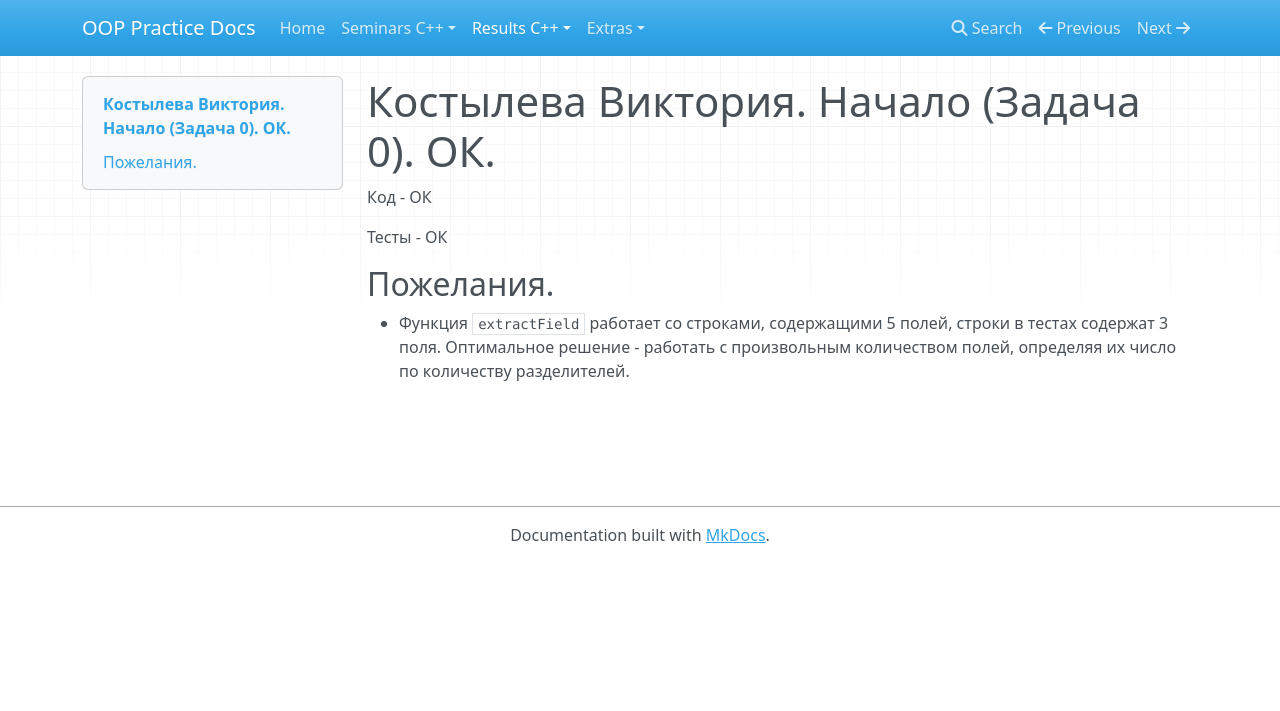
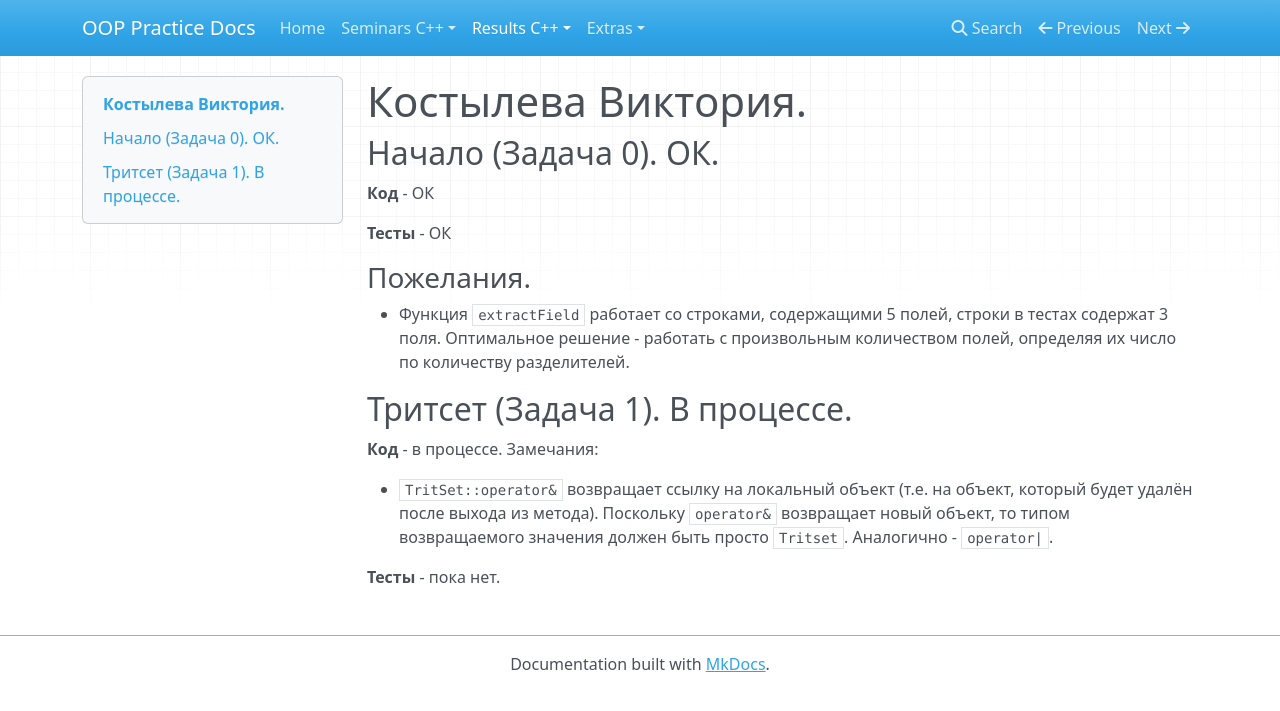
Before and after one commit to avoronkov/oop, an MkDocs documentation site: the page built from docs/2016.cpp/task0/kostyleva.md, in a window 1280 px wide. Shown: the top 711 px of the page. Built offline with MkDocs 1.6.1, drawn with Linux system fonts in a browser that asks for light colours; nearby versions of some CDN libraries; old or Windows-style settings are respelled for this version of MkDocs.

```diff
--- a/docs/2016.cpp/task0/kostyleva.md
+++ b/docs/2016.cpp/task0/kostyleva.md
@@ -1,9 +1,20 @@
-# Костылева Виктория. Начало (Задача 0). ОК.
+# Костылева Виктория.
 
-Код - ОК
+## Начало (Задача 0). ОК.
 
-Тесты - ОК
+**Код** - ОК
 
-## Пожелания.
+**Тесты** - ОК
+
+### Пожелания.
 
 - Функция `extractField` работает со строками, содержащими 5 полей, строки в тестах содержат 3 поля. Оптимальное решение - работать с произвольным количеством полей, определяя их число по количеству разделителей.
+
+## Тритсет (Задача 1). В процессе.
+
+**Код** - в процессе. Замечания:
+
+- `TritSet::operator&` возвращает ссылку на локальный объект (т.е. на объект, который будет удалён после выхода из метода).
+Поскольку `operator&` возвращает новый объект, то типом возвращаемого значения должен быть просто `Tritset`. Аналогично	- `operator|`.
+
+**Тесты** - пока нет.
```
Also changed, not shown: docs/2016.cpp/results.md (+4 -4 lines), docs/2016.cpp/task0/baranov.md (+14 -2 lines), docs/2016.cpp/task0/milyaev.md (+20 -2 lines).
